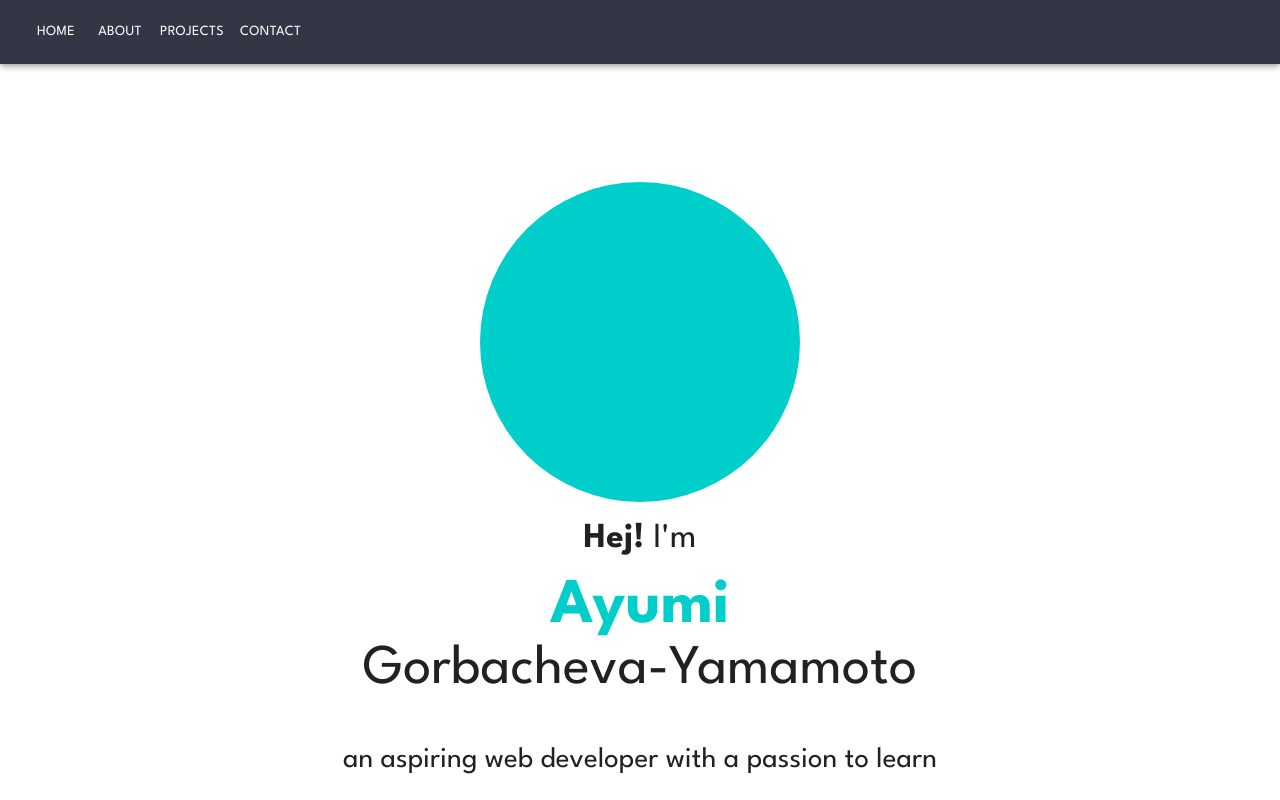
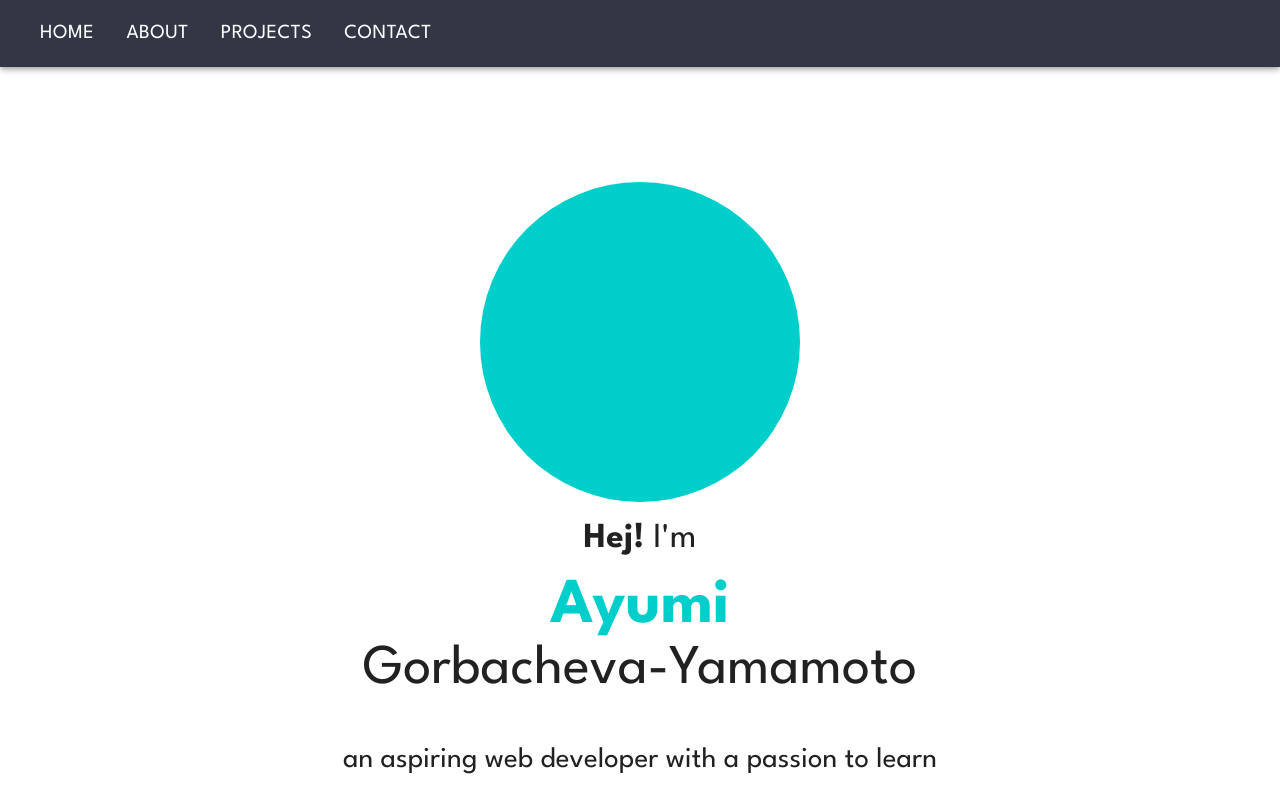
Before and after one commit to agorbacheva-y/agorbacheva-portfolio, a React (Create React App) app: page /contact in a window 1280 px wide. Shown: the top 800 px of the page. Built offline with nearby package versions, Linux system fonts and the light colour scheme.

Commit message:
clean up stylign on Appbar

```diff
--- a/src/components/Appbar.js
+++ b/src/components/Appbar.js
@@ -26,22 +26,21 @@ const Appbar = () => {
       <Box>
         <List>
           {navItems.map((item) => (
-            <ListItem key={item}>
+            <ListItem key={item} >
               <ListItemButton
                 sx={{
                   fontFamily: 'League Spartan', //not applying??
                   color: '#333745', // not applying??
                   '&:hover': {
                     color: '#00CECB',
-                    backgroundColor: 'none',
                   },
                   '&:focus': {
-                    fontWeight: 700,
+                    fontWeight: 700, // not applying??
                     color: '#00CECB',
                   }
                 }}
               >
-                <ListItemText primary={item} />
+                <ListItemText primary={item} sx={{ fontFamily: 'League Spartan' }} />
               </ListItemButton>
             </ListItem>
           ))}
@@ -54,7 +53,9 @@ const Appbar = () => {
         <AppBar component="nav" >
           <Toolbar sx={{ backgroundColor: '#333745'}}>
             <IconButton
-              sx={{ display: { xs: 'block', sm: 'none' } }}
+              sx={{
+                display: { xs: 'block', sm: 'none' },
+              }}
               color="inherit"
               aria-label="open drawer"
               edge="start"
@@ -67,81 +68,14 @@ const Appbar = () => {
                 display: { xs: 'none', sm: 'block' },
               }}
             >
-              <Button
-                className="appbar"
-                sx={{
-                  fontFamily: 'League Spartan , sans-serif',
-                  color: '#fff',
-                  '&:hover': {
-                    color: '#00CECB',
-                  },
-                  '&:focus': {
-                    fontWeight: 700,
-                    color: '#00CECB',
-                  }
-                }}
-              >
-                Home
-              </Button>
-
-              <Button
-                className="appbar"
-                sx={{
-                  fontFamily: 'League Spartan , sans-serif',
-                  color: '#fff',
-                  '&:hover': {
-                    color: '#00CECB',
-                  },
-                  '&:focus': {
-                    fontWeight: 700,
-                    color: '#00CECB',
-                  }
-                }}
-              >
-                About
-              </Button>
-
-              <Button
-                className="appbar"
-                sx={{
-                  fontFamily: 'League Spartan , sans-serif',
-                  color: '#fff',
-                  '&:hover': {
-                    color: '#00CECB',
-                  },
-                  '&:focus': {
-                    fontWeight: 700,
-                    color: '#00CECB',
-                  }
-                }}
-              >
-                Projects
-              </Button>
-
-              <Button
-                className="appbar"
-                sx={{
-                  fontFamily: 'League Spartan , sans-serif',
-                  color: '#fff',
-                  '&:hover': {
-                    color: '#00CECB',
-                  },
-                  '&:focus': {
-                    fontWeight: 700,
-                    color: '#00CECB',
-                  }
-                }}
-              >
-                <Link smooth to="#contact"></Link>
-                Contact
-              </Button>
-
-              {/* {navItems.map((item) => (
+              {navItems.map((item) => (
                 <Button
                   key={item}
                   sx={{
                     fontFamily: 'League Spartan , sans-serif',
                     color: '#fff',
+                    fontSize: { xs: '1rem', sm: '1.25rem' },
+                    padding: '1rem',
                     '&:hover': {
                       color: '#00CECB',
                     },
@@ -153,7 +87,7 @@ const Appbar = () => {
                 >
                   {item}
                 </Button>
-              ))} */}
+              ))}
             </Box>
           </Toolbar>
         </AppBar>
--- a/src/styles/index.scss
+++ b/src/styles/index.scss
@@ -48,6 +48,11 @@
 
 .home__desc {
   margin: 2rem 1rem;
+}
+
+/* APPBAR DRAWER */
+.appbar {
+  font-family: 'League Spartan', sans-serif;
 }
 
 /* TITLE */
```
Also changed, not shown: 2 other files (tests, documents, lock files or other folders).
